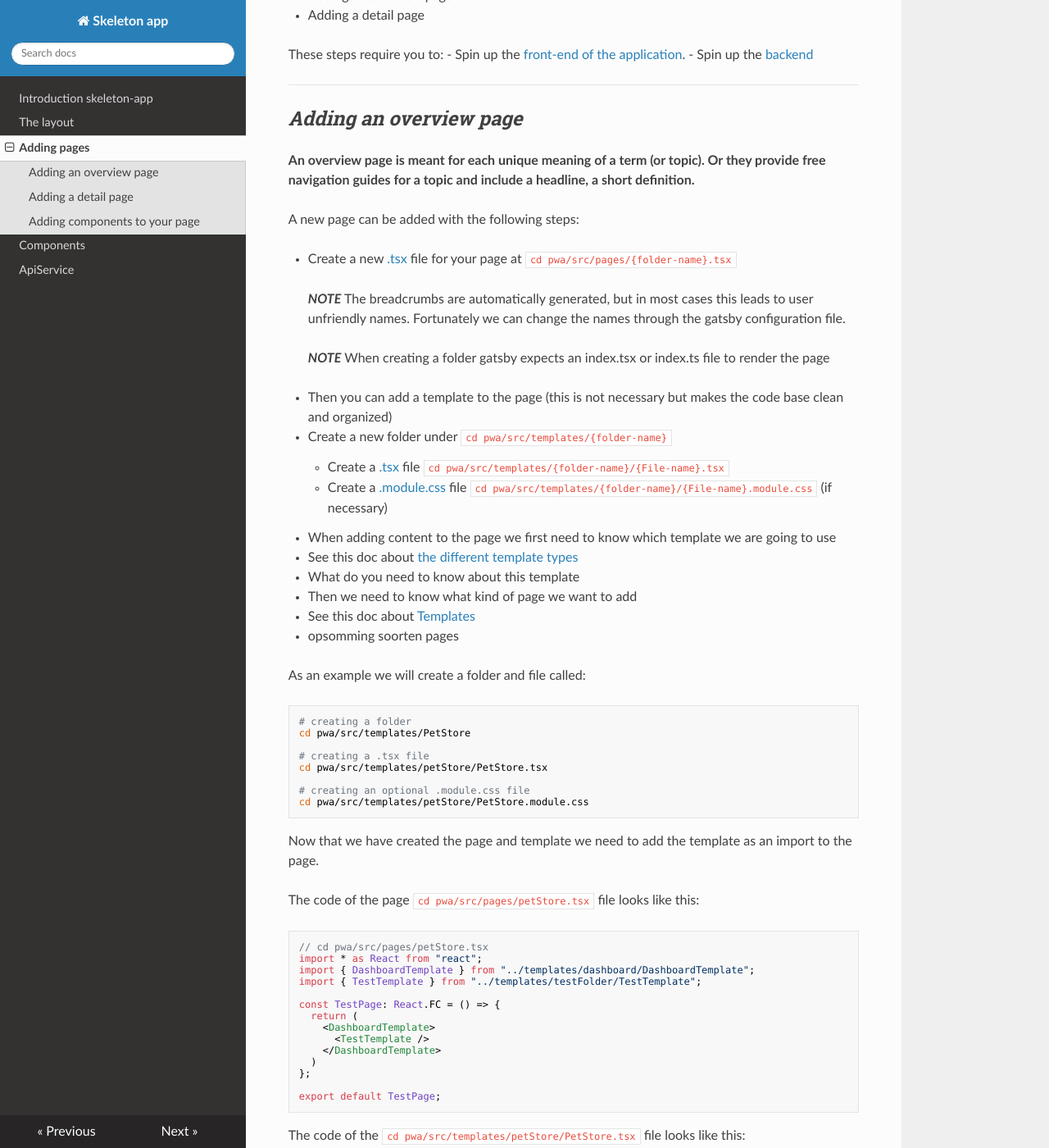
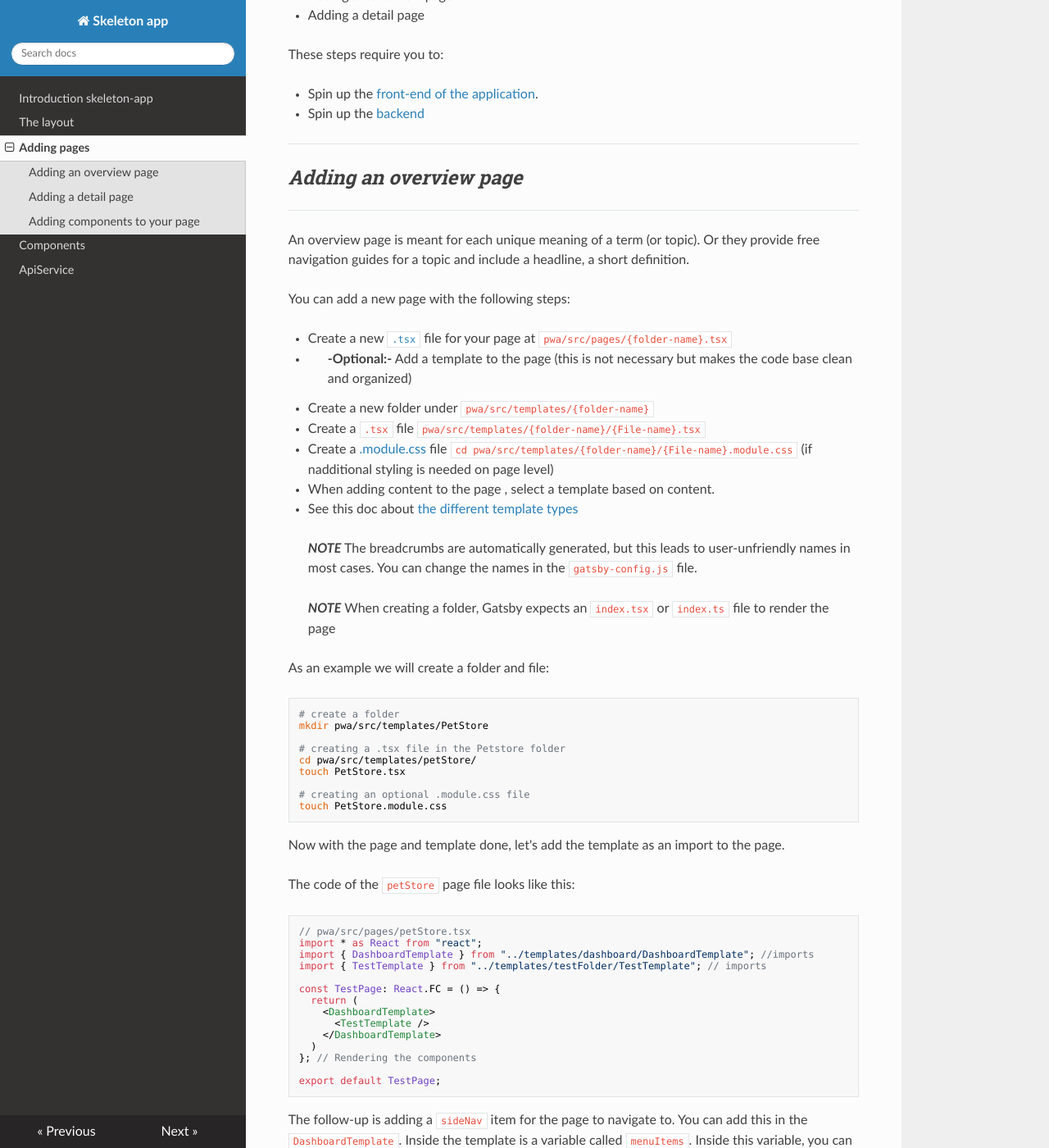
Before and after one commit to ConductionNL/skeleton-app, an MkDocs documentation site: the page built from docs/pages.md, in a window 1280 px wide and 1400 px high, scrolled down 225 px. Shown: the whole window at 82% size. Built offline with MkDocs 1.6.1, drawn with Linux system fonts in a browser that asks for light colours; nearby versions of some CDN libraries; some of the changed text lies outside the part shown.

Commit message:
work on pages

````diff
--- a/docs/pages.md
+++ b/docs/pages.md
@@ -6,6 +6,7 @@ This page consists of the following parts:
 - Adding a detail page
 
 These steps require you to:
+
 - Spin up the [front-end of the application](./frontend.md).
 - Spin up the [backend](./backend.md)
 
@@ -13,51 +14,50 @@ These steps require you to:
 
 ## _Adding an overview page_
 
-<strong>An overview page is meant for each unique meaning of a term (or topic).
-Or they provide free navigation guides for a topic and include a headline, a short definition.
-</strong>
+---
 
-A new page can be added with the following steps:
+An overview page is meant for each unique meaning of a term (or topic). Or they provide free navigation guides for a topic and include a headline, a short definition.
 
-- Create a new [.tsx](./layout.md/.#_.tsx file_) file for your page at `cd pwa/src/pages/{folder-name}.tsx`
+You can add a new page with the following steps:
+
+- Create a new [`.tsx`](glossary.md/#tsx-file) file for your page at `pwa/src/pages/{folder-name}.tsx`
+
+- >**-Optional:-** Add a template to the page (this is not necessary but makes the code base clean and organized)
+- Create a new folder under `pwa/src/templates/{folder-name}`
+  - Create a `.tsx` file `pwa/src/templates/{folder-name}/{File-name}.tsx`
+  - Create a [.module.css](/glossary.md) file `cd pwa/src/templates/{folder-name}/{File-name}.module.css` (if nadditional styling is needed on page level)
+- When adding content to the page , select a template based on content.
+  - See this doc about [the different template types](./index.md#chosing-a-template)
 
 > **_NOTE_**
-> The breadcrumbs are automatically generated, but in most cases this leads to user unfriendly names. Fortunately we can change the names through the gatsby configuration file.
+> The breadcrumbs are automatically generated, but this leads to user-unfriendly names in most cases. You can change the names in the `gatsby-config.js` file.
 
 > **_NOTE_**
-> When creating a folder gatsby expects an index.tsx or index.ts file to render the page
+> When creating a folder, Gatsby expects an `index.tsx`  or `index.ts` file to render the page
 
-- Then you can add a template to the page (this is not necessary but makes the code base clean and organized)
-  - Create a new folder under `cd pwa/src/templates/{folder-name}`
-    - Create a [.tsx](./layout.md/.#_.tsx file_) file `cd pwa/src/templates/{folder-name}/{File-name}.tsx`
-    - Create a [.module.css](./layout.md/.#_.tsx file_) file `cd pwa/src/templates/{folder-name}/{File-name}.module.css` (if necessary)
-- When adding content to the page we first need to know which template we are going to use
-  - See this doc about [the different template types](./index.md/.#_Different template types_)
-  - What do you need to know about this template
-- Then we need to know what kind of page we want to add
-  - See this doc about [Templates](./layout.md/.#_Templates_)
-  - opsomming soorten pages
+As an example we will create a folder and file:
 
-As an example we will create a folder and file called:
 ```bash
-# creating a folder
-cd pwa/src/templates/PetStore
+# create a folder
+mkdir pwa/src/templates/PetStore
 
-# creating a .tsx file
-cd pwa/src/templates/petStore/PetStore.tsx
+# creating a .tsx file in the Petstore folder
+cd pwa/src/templates/petStore/
+touch PetStore.tsx
 
 # creating an optional .module.css file
-cd pwa/src/templates/petStore/PetStore.module.css
+touch PetStore.module.css
 ```
 
-Now that we have created the page and template we need to add the template as an import to the page.
+Now with the page and template done, let's add the template as an import to the page.
 
-The code of the page `cd pwa/src/pages/petStore.tsx` file looks like this:
+The code of the `petStore` page file looks like this:
+
 ```Javascript
-// cd pwa/src/pages/petStore.tsx
+// pwa/src/pages/petStore.tsx
 import * as React from "react";
-import { DashboardTemplate } from "../templates/dashboard/DashboardTemplate";
-import { TestTemplate } from "../templates/testFolder/TestTemplate";
+import { DashboardTemplate } from "../templates/dashboard/DashboardTemplate"; //imports
+import { TestTemplate } from "../templates/testFolder/TestTemplate"; // imports
 
 const TestPage: React.FC = () => {
   return (
@@ -65,36 +65,24 @@ const TestPage: React.FC = () => {
       <TestTemplate />
     </DashboardTemplate>
   )
-};
+}; // Rendering the components
 
 export default TestPage;
 ```
 
-The code of the `cd pwa/src/templates/petStore/PetStore.tsx` file looks like this:
+The follow-up is adding a `sideNav` item for the page to navigate to. You can add this in the `DashboardTemplate`. Inside the template is a variable called `menuItems`. Inside this variable, you can add a new item.
+
+Once added, your code should look similar to this example:
+
 ```Javascript
-// cd pwa/src/templates/petStore/PetStore.tsx
-import * as React from "react";
-
-export const TestTemplate: React.FC = () => {
-  return (
-    <h4>Hello world!</h4>
-  );
-};
-```
-
-Now we only have to add a sidenav item for this page to navigate to it.
-This can be done in the DashboardTemplate. There is a const menuItems, here you can add a new item.
-
-The menuItems const should look like this
-```Javascript
-// cd pwa/src/templates/dashboard/DashboardTemplate.tsx
+// pwa/src/templates/dashboard/DashboardTemplate.tsx
 const menuItems: MenuItem[] = [
   { label: t("Home"), href: "/", current: pathname === "/", icon: <GridIcon /> },
   { label: t("Test page"), href: "/testFolder", current: pathname === "/testFolder", icon: <GridIcon /> }
 ];
 ```
 
-Now navigate to localhost:8000 then click on the sideNav item 'Test page'
+Now navigate to `localhost:8000` then click on the `sideNav` item 'Test page'
 You should see this:
 
 ![Example](./images/test.png)
@@ -103,25 +91,28 @@ You should see this:
 
 ## _Adding a detail page_
 
-<strong>A detail page is meant for a part of a unique topic.</strong>
+---
 
-A new detail page can be added with the following steps:
+**A detail page is meant for a part of a unique topic.**
 
-- Create a new folder under `cd pwa/src/pages/{folder-name}`
+You can add a new detail page with the following steps:
+
+- Create a new folder under `pwa/src/pages/{folder-name}`
 
 > **_NOTE_**
-> The breadcrumbs are automatically generated, but in most cases this leads to user unfriendly names. Fortunately we can change the names through the gatsby configuration file.
+> The breadcrumbs are automatically generated, which leads to user-unfriendly names in most cases. You can change the names in the `gatsby-config.js` file.
 
 > **_NOTE_**
-> When creating a folder gatsby expects an index.tsx or index.ts file to render the page
+> When creating a folder, Gatsby expects an `index.tsx`  or `index.ts` file to render the page
 
-- Add the page you created at _Adding an overview page_ to the folder we just created `cd pwa/src/pages/petStore.tsx`
-- Create a new `cd pwa/src/pages/{folder-name}/index.ts` file to the folder. @TODO refer to explanation .ts file
+- Add the page you created at _Adding an overview page_ to the folder we just created `pwa/src/pages/petStore.tsx`
+- Create a new `pwa/src/pages/{folder-name}/index.ts` file to the folder. @TODO refer to explanation .ts file
   - In this file we are going to import and export the overview page we created `cd pwa/src/pages/petStore.tsx`
     - @TODO explanation index file import/export
     - The code should look like this:
+
 ```Typescript
-// cd pwa/src/pages/test/index.ts
+// pwa/src/pages/test/index.ts
 import TestPage from "./test";
 
 export default TestPage;
@@ -131,31 +122,34 @@ The added folders and files and their structure are now:
 
 ```bash
 # creating a folder
-cd pwa/src/pages/petStore
+mkdir pwa/src/pages/petStore
 
-# adding cd pwa/src/pages/petStore.tsx to the folder above
-cd pwa/src/pages/petStore/petStore.tsx
+# adding pwa/src/pages/petStore.tsx to the folder above
+cd pwa/src/pages/petStore/
+touch petStore.tsx
 
 # creating an index.ts file
-cd pwa/src/pages/petStore/index.ts
+touch index.ts
 ```
 
-Restart the development server and go to localhost:8000/petStore
-- control + C
-- npm i
-- npm start
+Restart the development server(`control / command+ C`) and go to `localhost:8000/petStore`
+
+Reinstall the `package-json` with the following command and start the server again:
+
+```cli
+npm install
+npm start
+```
 
 You will see the same result as above.
 
 Now it's time to add the detail page
+
 - Create a new folder under the folder we just created `cd pwa/src/pages/{folder-name}/[fileId]`
 
 > **_NOTE_**
 > The parentheses around the `fileId` makes gatsby see this as a variable
 >
-> **_NOTE_**
-> The breadcrumbs are automatically generated, but in most cases this leads to user unfriendly names. Fortunately we can change the names through the gatsby configuration file.
-
 
 - Create a new page `cd pwa/src/pages/{folder-name}/[fileId]/{file-name}.tsx`
 - Create a new template folder `cd pwa/src/templates/{folder-name}`
@@ -176,11 +170,11 @@ Restart the development server and go to localhost:8000/petStore/{someId}
 
 ![Example](./images/testDetailPage.png)
 
-To change the breadcrumbs we will go to the `cd pwa/src/gatsby-config.js` file
+To change the breadcrumbs, we will go to the `cd pwa/src/gatsby-config.js` file
 Go to the gatsby-plugin-breadcrumb block in the file.
 Under options, you can add an array crumbLabelUpdates.
-Within that you can add an object with pathName and crumbLabel.
-For the pathName we can add the folder name as it is. crumbLabel will be the outcome.
+You can add an object with `pathName` and `crumbLabel`.
+For the `pathName`, we can add the folder name as it is. `crumbLabel` will be the outcome.
 
 Here we will edit the breadcrumbs of the two pages we just created.
 
````
